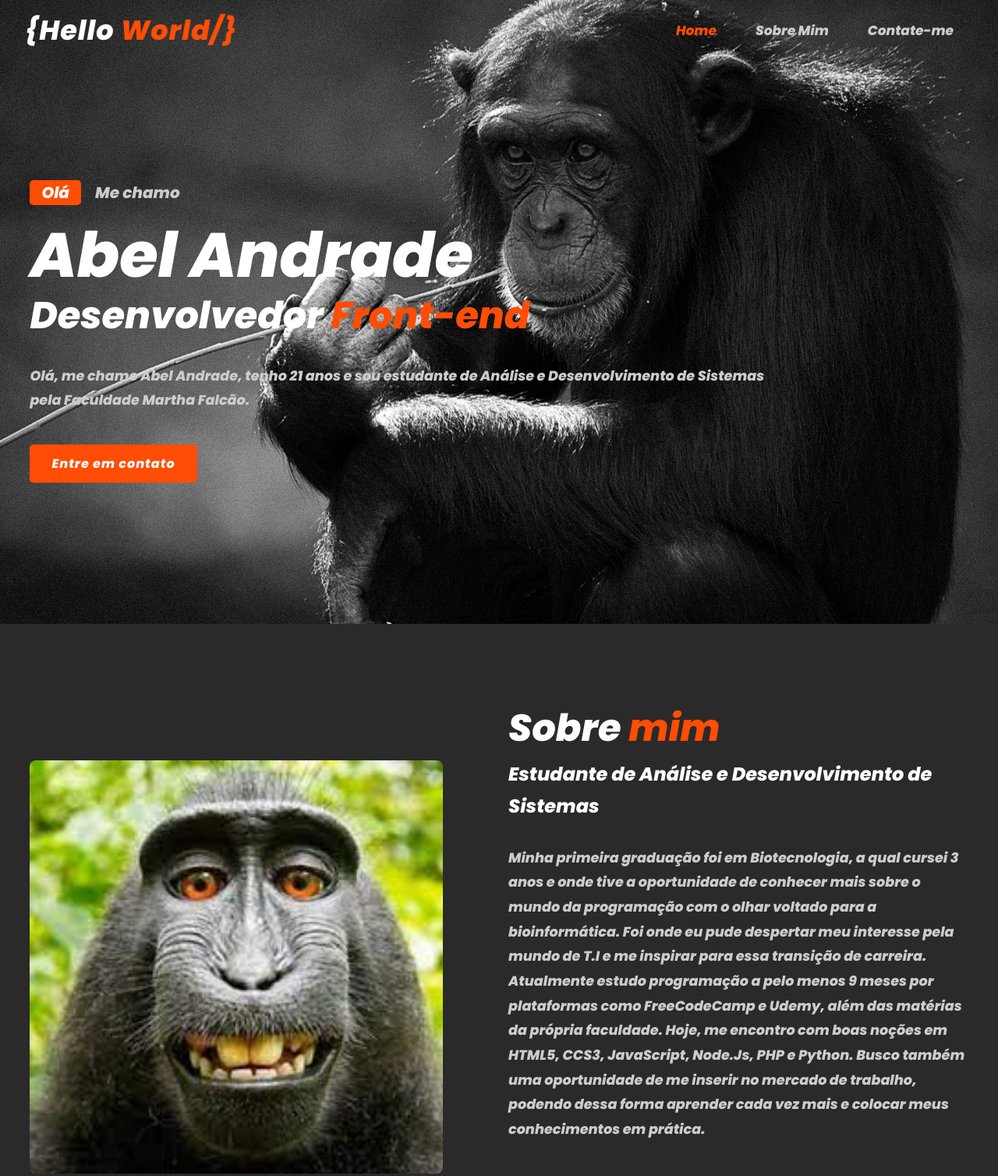
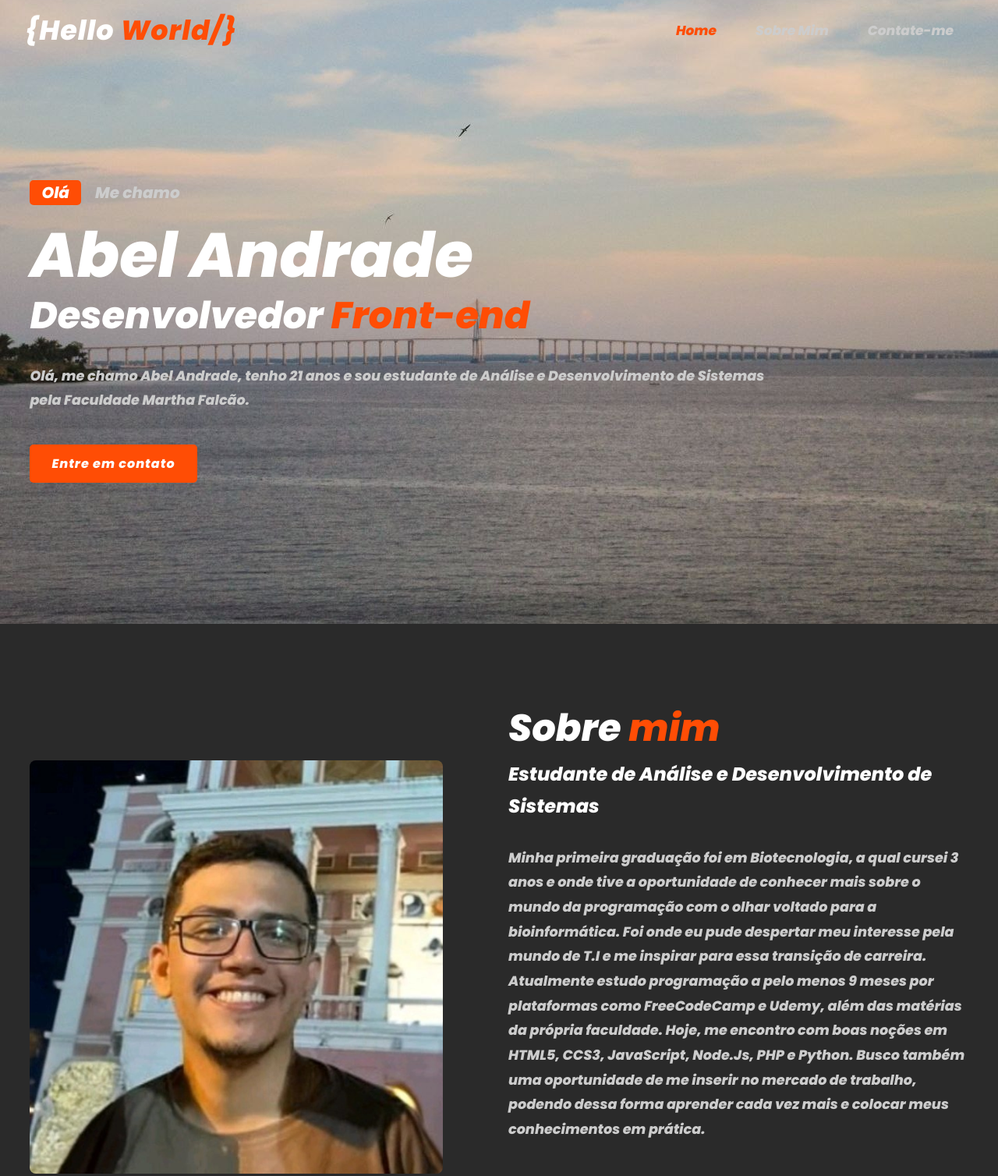
Before and after one commit to abelandrad/portfolio-abelandrad, a plain HTML site: page index.html in a window 1280 px wide. Shown: the top 1508 px of the page at 78% size. Drawn offline with nearby package versions, Linux system fonts and the light colour scheme.

Commit message:
style: add new images and removed old images

```diff
--- a/css/slyle.css
+++ b/css/slyle.css
@@ -75,7 +75,7 @@ section{
     position: relative;
     height: 100vh;
     width: 100%;
-    background-image: url(../img/mamacopensante.jpeg.jpg);
+    background-image: url(../img/photo_2024-01-15_19-47-40.jpg);
     background-size: cover;
     background-position: center;
     display: flex;
--- a/index.html
+++ b/index.html
@@ -44,7 +44,7 @@
 
     <section class="about" id="about">
         <div class="about-img">
-            <img src="img/mamaco.jpeg.jpeg">
+            <img src="img/1694394200273.jpeg">
         </div>
 
         <div class="about-text">
```
Also changed, not shown: img/1694394200273.jpeg (added), img/mamaco.jpeg.jpeg (deleted), img/mamacopensante.jpeg.jpg (deleted), img/photo_2024-01-15_19-47-40.jpg (added).
